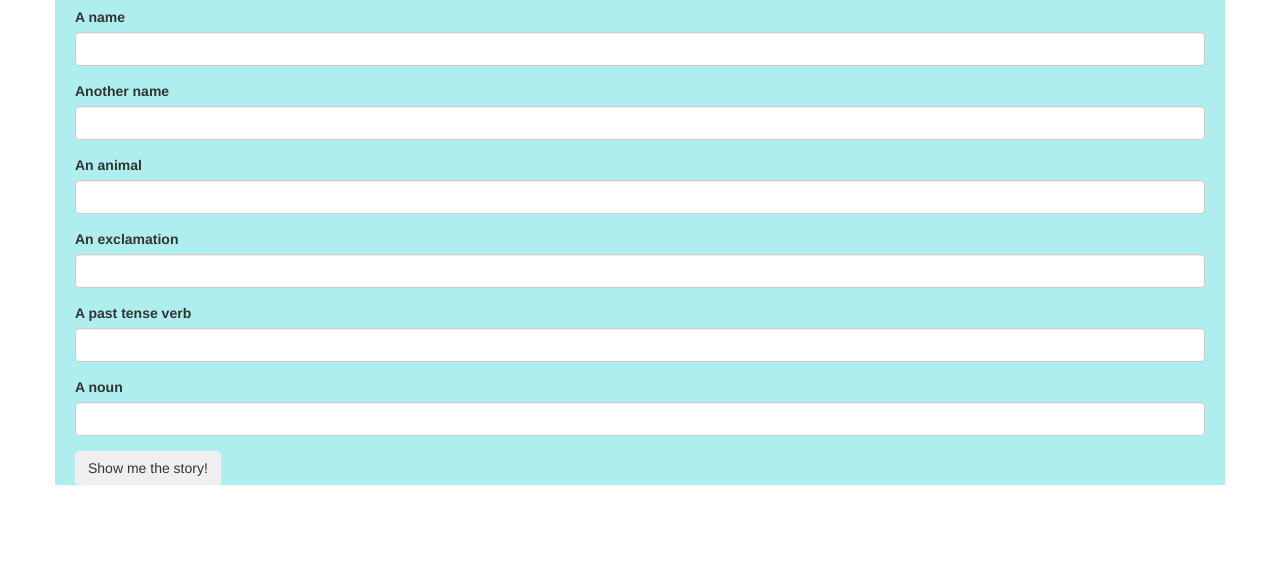
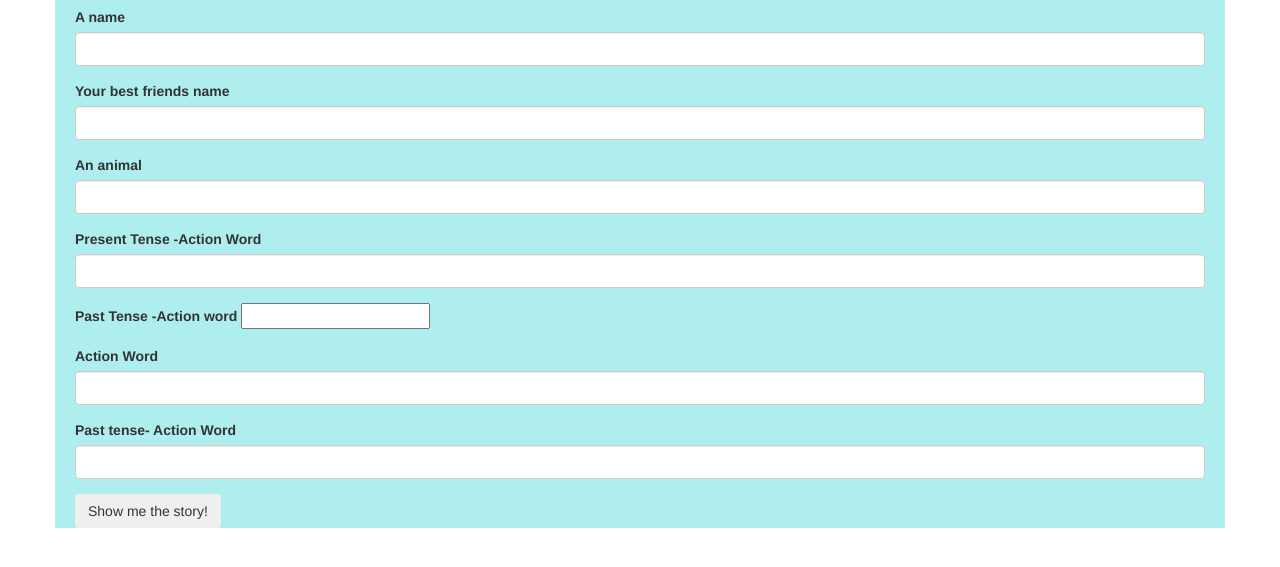
Before and after one commit to fieldceleste/madlib-page, a plain HTML site: page index.html in a window 1280 px wide. Shown: the part 63-630 px from the top of the page. Drawn offline with Linux system fonts and the light colour scheme.

Commit message:
add content to page and jquery

```diff
--- a/index.html
+++ b/index.html
@@ -5,7 +5,7 @@
     <link href="css/styles.css" rel="stylesheet" type="text/css">
     <script src="js/jquery-3.4.1.js"></script>
     <script src="js/scripts.js"></script>
-    <title>A fantastical adventure</title>
+    <title>A day at the beach</title>
   </head>
   <body>
     <div class="container">
@@ -17,7 +17,7 @@
             <input id="person1" class="form-control" type="text">
           </div>
           <div class="form-group">
-            <label for="person2">Another name</label>
+            <label for="person2">Your best friends name</label>
             <input id="person2" class="form-control" type="text">
           </div>
           <div class="form-group">
@@ -25,16 +25,20 @@
             <input id="animal" class="form-control" type="text">
           </div>
           <div class="form-group">
-            <label for="exclamation">An exclamation</label>
-            <input id="exclamation" class="form-control" type="text">
+            <label for="action1">Present Tense -Action Word</label>
+            <input id="action1" class="form-control" type="text">
           </div>
           <div class="form-group">
-            <label for="verb">A past tense verb</label>
-            <input id="verb" class="form-control" type="text">
+            <label for="action2">Past Tense -Action word</label>
+            <input id="action2 class="form-control" type="text">
           </div>
           <div class="form-group">
-            <label for="noun">A noun</label>
-            <input id="noun" class="form-control" type="text">
+            <label for="action3">Action Word</label>
+            <input id="action3" class="form-control" type="text">
+          </div>
+          <div class="form-group">
+            <label for="action4">Past tense- Action Word</label>
+            <input id="action4" class="form-control" type="text">
           </div>
 
           <button type="submit" class="btn">Show me the story!</button>
@@ -42,9 +46,9 @@
       </div>
 
       <div id="story">
-        <h1>A fantastical adventure</h1>
+        <h1>A Day at the Beach</h1>
         <p>
-One day, <span class="person1"></span> and <span class="person2"></span> were walking through the woods, when suddenly a giant <span class="animal"></span> appeared. "<span class="exclamation"></span>", <span class="person1"></span> cried. The two of them <span class="verb"></span> as quickly possible, and when they were safe, <span class="person1"></span> and <span class="person2"></span> gave each other a giant <span class="noun"></span>.
+On a beautiful day,<span class="person1"></span> and <span class="person2"></span> were going on walk on the beach when all the sudden an <span class="animal"></span>  washed a shore and started <span class="action1"></span> the both of them. As they screamed in terror <span class="person2"></span> grabed it by its tail and and they <span class="action2"></span> it so hard, that it <span class="action3"></span> away as fast as it could. <span class="person1"></span> and <span class="person2"></span> were so happy that they <span class="action4"></span> for joy!
 </p>
       </div>
     </div>
```
